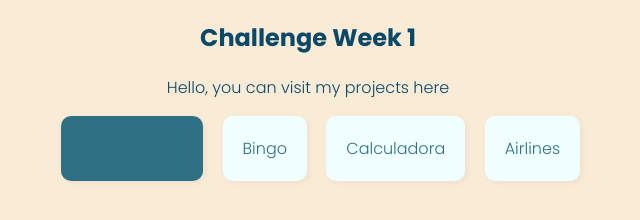
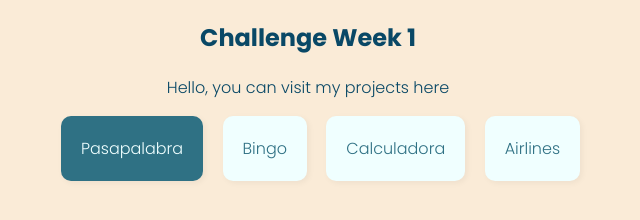
Before and after one commit to patifusa-20/202210-W1-patricia-rufino, a website: page index.html in a window 1280 px wide. In both pictures the pointer is over the link "Pasapalabra". Shown: the whole page, without its empty margins (332-972 px from the left). Drawn offline with Linux system fonts and the light colour scheme.

Commit message:
Correct color in hover state

```diff
--- a/css/styles.css
+++ b/css/styles.css
@@ -7,6 +7,10 @@ body {
 a {
     text-decoration: none;
     color: #2f7184;
+}
+
+a:hover {
+    color: azure;
 }
 
 .wrapper-list li {
@@ -20,5 +24,4 @@ a {
 
 .wrapper-list li:hover {
     background-color: #2f7184;
-    color: azure;
 }
```
